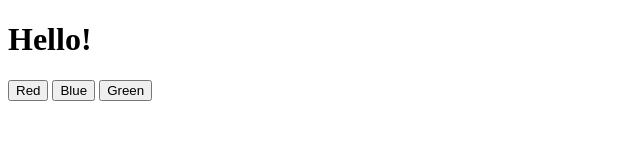
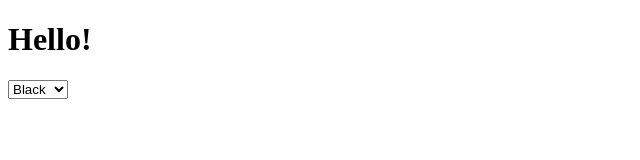
Before and after one commit to mabhyHs/CS50sHarvard-JS-firstTask, a plain HTML site: page index.html in a window 1280 px wide. Shown: the whole page, without its empty margins (0-640 px from the left). Drawn offline with Linux system fonts and the light colour scheme.

Commit message:
v 2.0 - adding select instead of buttons

```diff
--- a/app.js
+++ b/app.js
@@ -1,8 +1,7 @@
 document.addEventListener('DOMContentLoaded', () => {
-   document.querySelectorAll('button').forEach( button => {
-         button.onclick = () => {
-            document.querySelector('#hello').style.color = button.dataset.color;
-         }
-   });
+
+        document.querySelector('select').onchange = function() {
+            document.querySelector('#hello').style.color = this.value;
+        }
 
 });
--- a/index.html
+++ b/index.html
@@ -9,12 +9,12 @@
 </head>
 <body>
     <h1 id="hello">Hello!</h1>
-
-    <button data-color="red">Red</button>
-    <button data-color="blue">Blue</button>
-    <button data-color="green">Green</button>
-
-
+    <select>
+        <option value="black"> Black</option>
+        <option value="red">Red</option>
+        <option value="blue">Blue</option>
+        <option value="green">Green</option>
+    </select>
     <script src="app.js"></script>
 </body>
 </html>
```
